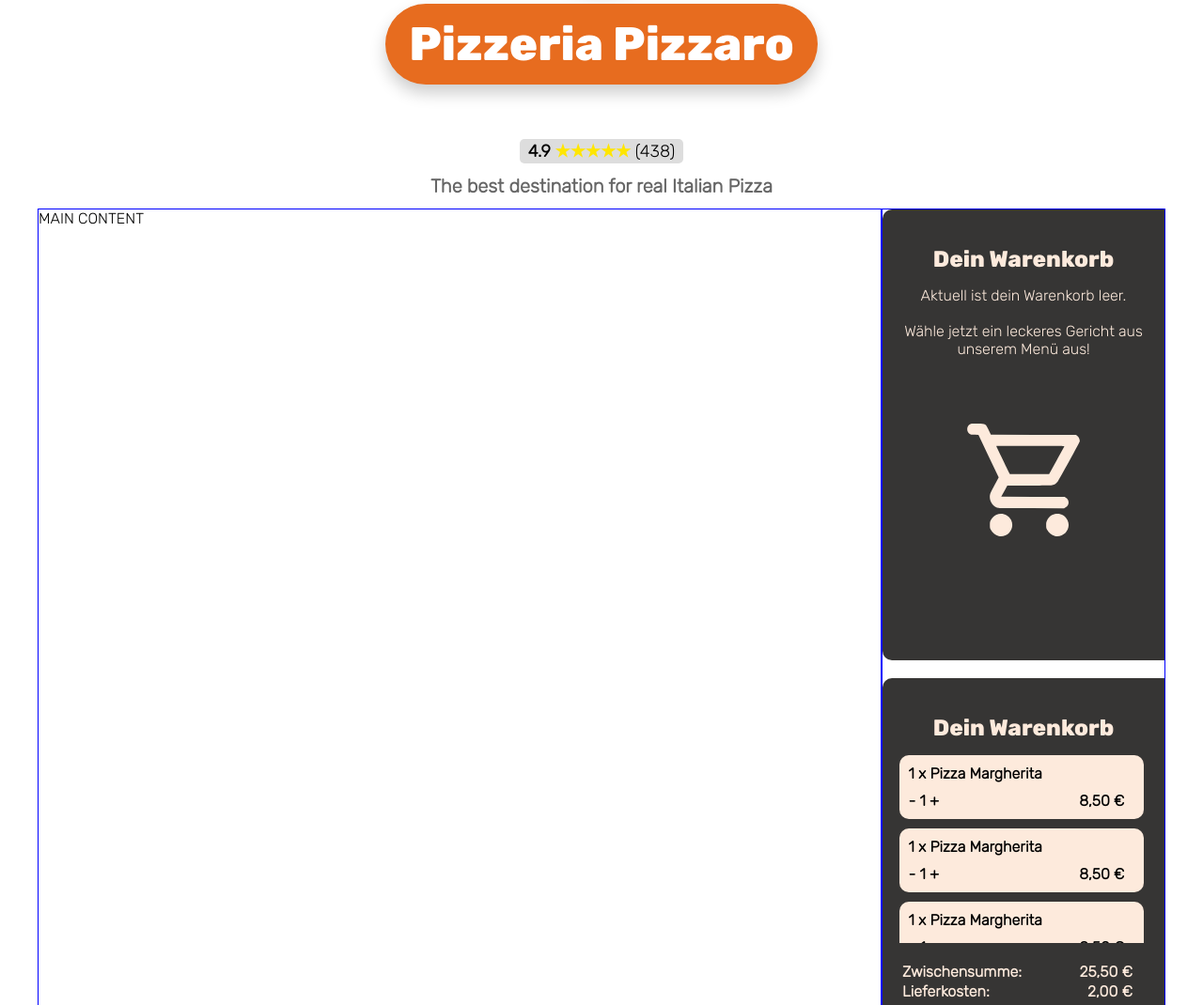
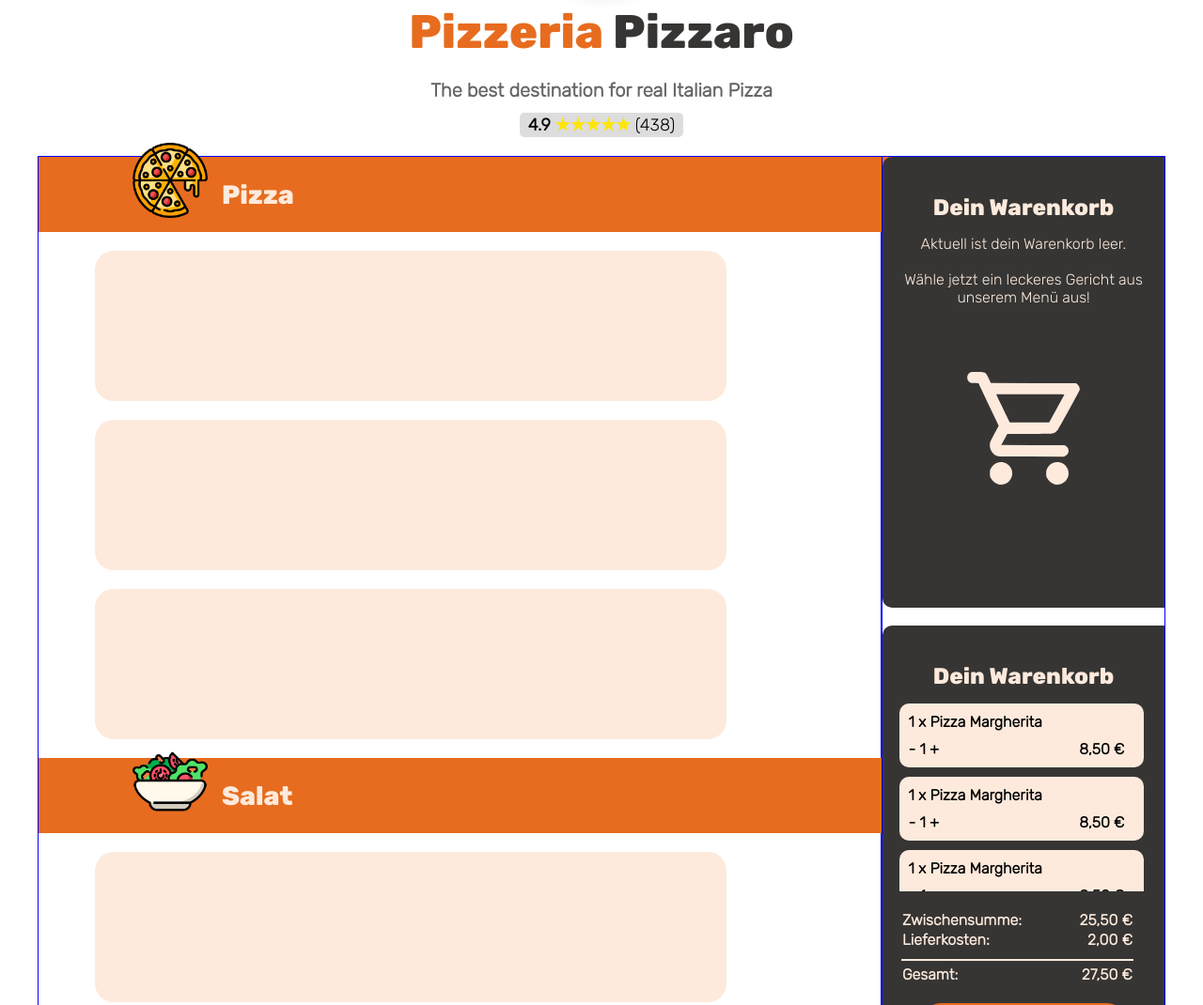
Before and after one commit to ruhl-alex/07-Bestell_App, a plain HTML site: page index.html in a window 1280 px wide. Shown: the part 540-1610 px from the top of the page at 94% size. Drawn offline with Linux system fonts and the light colour scheme.

Commit message:
create Main item container

```diff
--- a/index.html
+++ b/index.html
@@ -30,14 +30,52 @@
     <section class="header-sec">
         <img src="./assets/img/header.jpg" alt="Pizza Image" class="header-img">
         <img src="./assets/img/logo_symbol.png" alt="Logo Symbol" class="logo-overlay">
-        <h1 class="header-slogan-top">Pizzeria Pizzaro</h1>
+        <h1 class="header-slogan-top"><span class="h1-left">Pizzeria</span><span class="h1-right"> Pizzaro</span></h1>
+        <span class="header-slogan-bottom">The best destination for real Italian Pizza</span>
         <span class="rating"><b>4.9 <span class="stars">★★★★★</span></b> (438)</span>
-        <span class="header-slogan-bottom">The best destination for real Italian Pizza</span>
     </section>
     <main id="menu">
         <div class="container-main">
             <section class="section-main-content">
-                MAIN CONTENT
+                <div class="item-group-banner"><img class="banner-icon" src="./assets/icons/pizza.png">
+                    <h2>Pizza</h2>
+                </div>
+                <div id="item-container" class="item-container">
+
+                </div>
+                <div id="item-container" class="item-container">
+
+                </div>
+                <div id="item-container" class="item-container">
+
+                </div>
+
+                <div class="item-group-banner"><img class="banner-icon" src="./assets/icons/salat.png">
+                    <h2>Salat</h2>
+                </div>
+                <div id="item-container" class="item-container">
+
+                </div>
+                <div id="item-container" class="item-container">
+
+                </div>
+                <div id="item-container" class="item-container">
+
+                </div>
+
+                <div class="item-group-banner"><img class="banner-icon" src="./assets/icons/getranke.png">
+                    <h2>Getränke</h2>
+                </div>
+                <div id="item-container" class="item-container">
+
+                </div>
+                <div id="item-container" class="item-container">
+
+                </div>
+                <div id="item-container" class="item-container">
+
+                </div>
+
             </section>
             <section class="section-basket">
                 <div id="basket" class="basket">
--- a/style.css
+++ b/style.css
@@ -38,15 +38,16 @@
     box-shadow: 0 9px 17px rgba(0, 0, 0, 0.2);
 }
 
-.header-slogan-top {
-    margin-top: 20px;
+.h1-left {
     font-family: "Rubik_bold";
     font-size: 50px;
-    color: #ffffff;
-    background-color: #e76c1f;
-    border-radius: 51px;
-    padding: 13px 25px;
-    box-shadow: 0 9px 17px rgba(0, 0, 0, 0.2);
+    color: #e76c1f;
+}
+
+.h1-right {
+    font-family: "Rubik_bold";
+    font-size: 50px;
+    color: #363534;
 }
 
 .rating {
@@ -57,8 +58,8 @@
     color: #000000;
     background-color: #dddddd;
     border-radius: 5px;
-    margin-top: 16px;
     text-align: center;
+    margin: 12px 0px 20px 0px;
 }
 
 .stars {
@@ -70,7 +71,7 @@
     font-size: 20px;
     font-weight: 800;
     color: #666666;
-    margin: 12px 0px;
+    /* margin: 12px 0px 20px 0px; */
 }
 
 .logo-top {
@@ -101,3 +102,35 @@
 .navlink:hover {
     font-weight: 800;
 }
+
+.item-group-banner {
+    width: 100%;
+    height: 80px;
+    background-color: #e76c1f;
+    display: flex;
+    align-items: flex-end;
+    padding-left: 100px;
+    margin-bottom: 20px;
+}
+
+h2 {
+    font-family: "Rubik_bold";
+    font-size: 28px;
+    color: #fdeadc;
+}
+
+.banner-icon {
+    width: 80px;
+    height: 80px;
+    margin: 0px 15px 15px 0px;
+}
+
+.item-container {
+    display: flex;
+    width: 75%;
+    height: 160px;
+    background-color: #fdeadc;
+    border-radius: 20px;
+    margin-left: 60px;
+    margin-bottom: 20px;
+}
```
Also changed, not shown: assets/icons/baguettes.png (added), assets/icons/getranke.png (added), assets/icons/pizza.png (added), assets/icons/salat.png (added).
